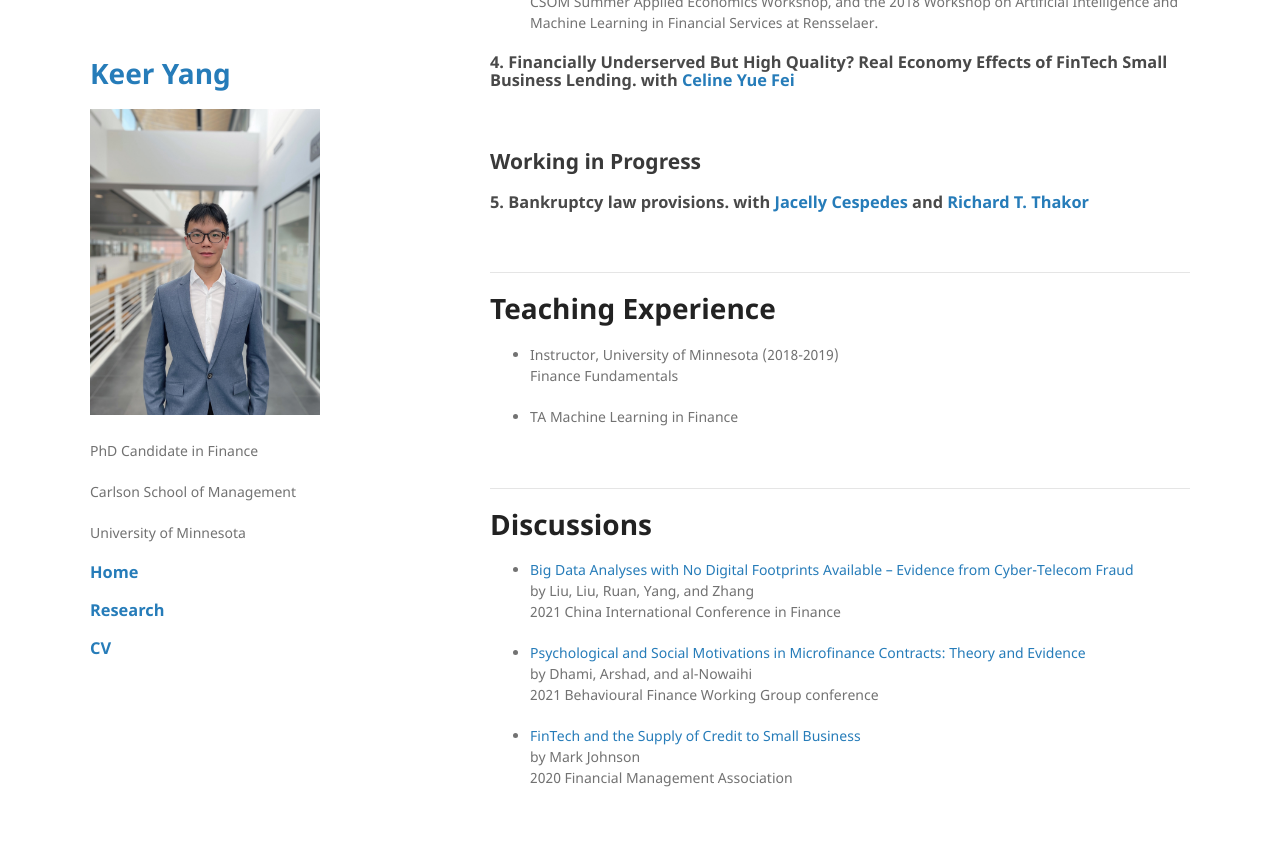
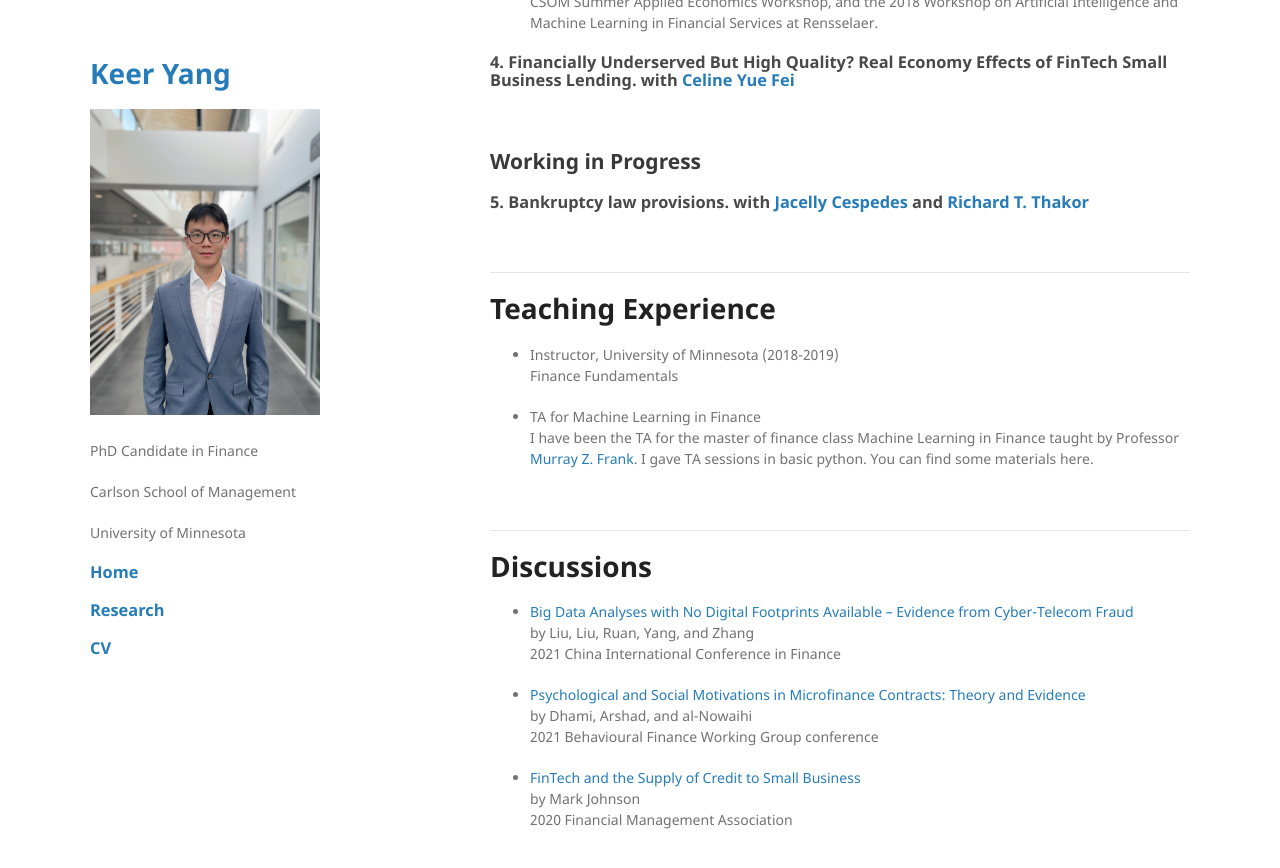
Before and after one commit to keeryang/keeryang.github.io, a Jekyll site: the page built from index.md, in a window 1280 px wide and 900 px high, scrolled down 696 px. Shown: the top 868 px of the window. Built offline with Jekyll 4.4.1, drawn with Linux system fonts in a browser that asks for light colours; the repository's description, which GitHub fills in, is left out; our own code applies the rules of GitHub Pages for plain Markdown files.

Commit message:
Update index.md

```diff
--- a/index.md
+++ b/index.md
@@ -47,7 +47,8 @@ Conference, 2018 CSOM Summer Applied Economics Workshop, and the 2018 Workshop o
 *   Instructor, University of Minnesota (2018-2019) <br/>
     Finance Fundamentals
 
-*   TA Machine Learning in Finance
+*   TA for Machine Learning in Finance <br/>
+    I have been the TA for the master of finance class Machine Learning in Finance taught by Professor [Murray Z. Frank](https://mzfrank.github.io/myweb/). I gave TA sessions in basic python. You can find some materials here.
 
 
 <br />
```
